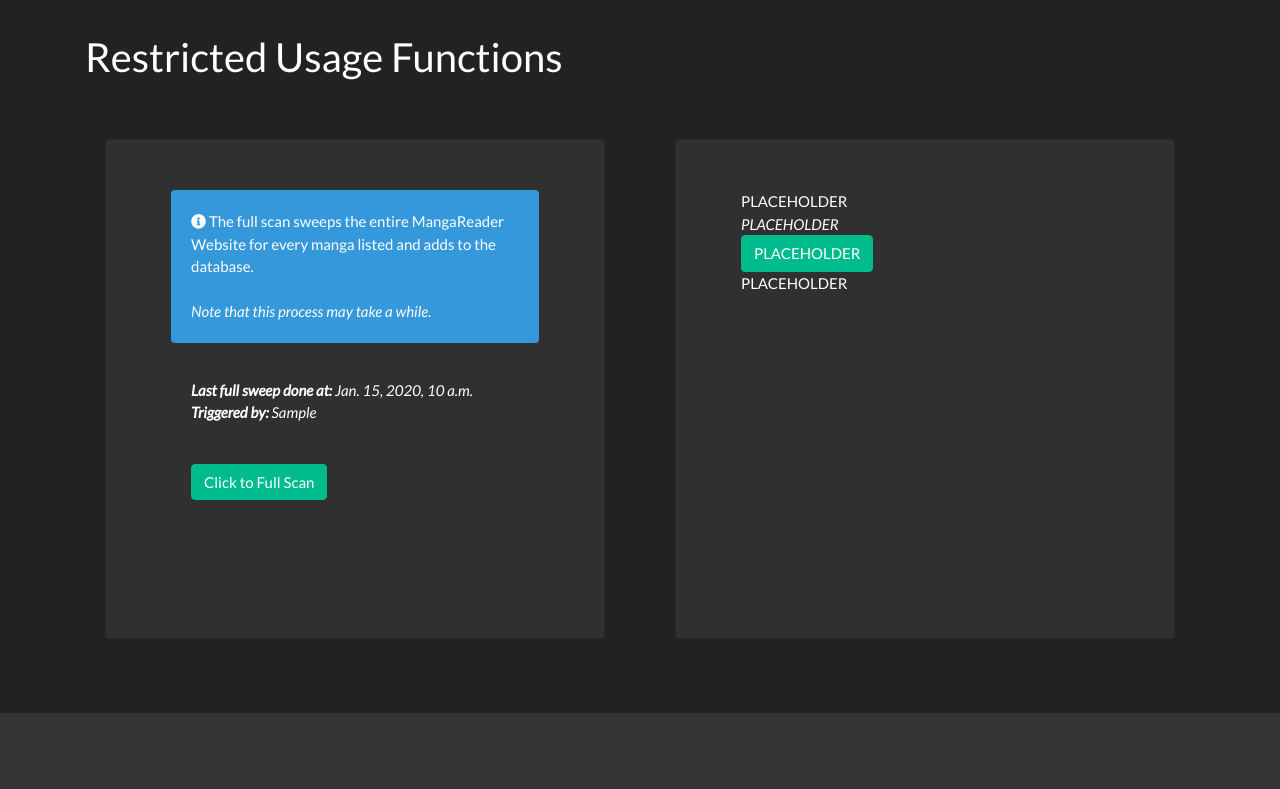
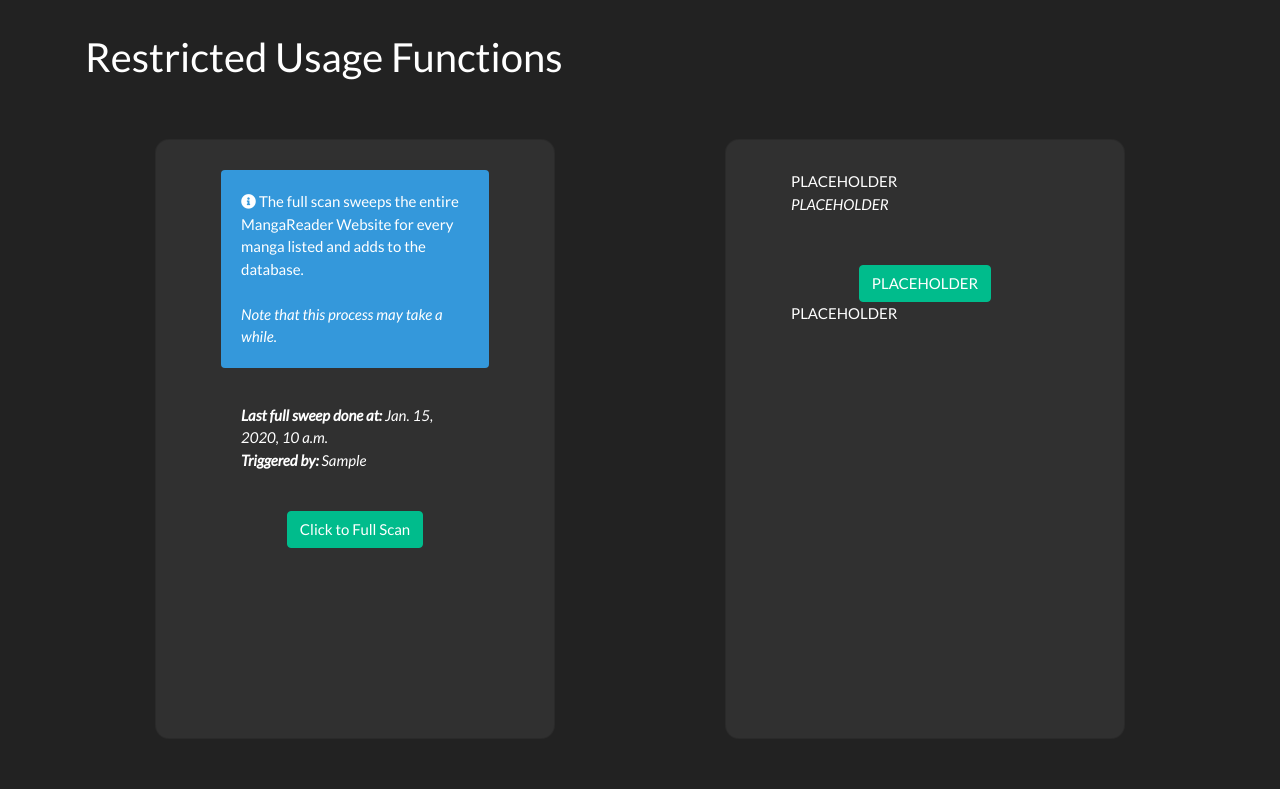
Before and after one commit to dkage/kindle_manga, a Django app: template templates/restricted.html in a window 1280 px wide. Shown: the part 87-876 px from the top of the page. Before the commit the page ends 800 px from the top, so only its background shows below. Run offline with Django 3.2, Linux system fonts and the light colour scheme; the template is opened without the code that fills it: most values are stand-ins (such as "Sample title", 1, 10 or a date in 2020); data that the repository does not hold is empty; some libraries are stand-ins or nearby versions.

Commit message:
Fix models, improve restricted area css, add todo backlog

```diff
--- a/core/models.py
+++ b/core/models.py
@@ -21,8 +21,8 @@ class Kindle(models.Model):
 
 class Chapter(models.Model):
     manga = models.ForeignKey(Manga, on_delete=models.CASCADE)
-    chapter_number = models.IntegerField()
-    chapter_name = models.CharField(max_length=255)
+    chapter = models.CharField(max_length=255)
+    chapter_title = models.CharField(max_length=255)
     chapter_date = models.DateField()
 
 
--- a/static/css/restricted.css
+++ b/static/css/restricted.css
@@ -1,11 +1,15 @@
 .panel {
-    padding: 50px 50px 50px 50px;
+    padding: 30px 50px 50px 50px;
 }
 
 .card {
-    margin: auto;
-    width: 500px;
-    height: 500px;
+    width: 400px;
+    min-height: 600px;
+    border-radius: 14px;
+    margin-bottom: 50px;
+    margin-left: auto;
+    margin-right: auto;
+    padding-bottom: 30px;
 }
 
 .admin-section-title {
@@ -14,8 +18,19 @@
 
 .last-run {
     font-style: italic;
+    padding-bottom: 50px;
 }
 
 .card-content>div {
     padding: 20px;
 }
+
+.function-btn {
+    text-align: center;
+}
+
+.item-border {
+    border: #5e6ff7 2px solid;
+    border-radius: 20px;
+    text-align: center;
+}
```
Also changed, not shown: TODO.txt (added, +23 -0 lines).
